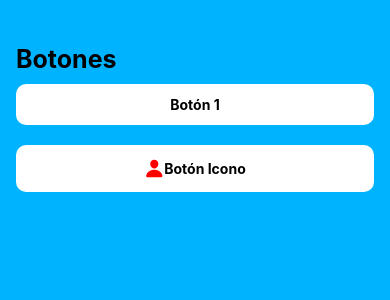
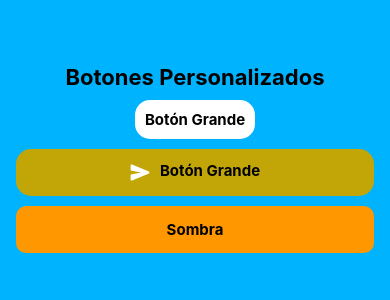
Before and after one commit to Diegocruz040708/Fundamentos_expo, a React Native app: screen / in a window 390 px wide. Shown: the top 300 px of the page. Built offline with nearby package versions, Linux system fonts and the light colour scheme.

Commit message:
"6. Creando botones V2"

```diff
--- a/App.js
+++ b/App.js
@@ -1,8 +1,10 @@
-import Home from './src/pages/Home';
-import Botones from './src/pages/Butones';
+//import Home from './src/pages/Home';
+//import Botones from './src/pages/Butones';
+import BotonesV2 from './src/pages/BotonesV2';
 export default function App() {
   return (
     //<Home/>
-    <Botones/>
+    //<Botones/>
+    <BotonesV2/>
   );
 }
--- /dev/null
+++ b/src/pages/BotonesV2.js
@@ -0,0 +1,82 @@
+import { Text, View, StyleSheet, Platform, StatusBar, TouchableOpacity } from 'react-native';
+import { Ionicons } from '@expo/vector-icons';
+
+export default function BotonesV2() {
+  return (
+    <View style={style.mainS}>
+        <Text style={style.title} >Botones Personalizados</Text>
+        {/* Botón grande */}
+        <TouchableOpacity style={style.botonGrande}>
+            <Text style={style.textoBoton}>Botón Grande</Text>
+        </TouchableOpacity>
+        {/* Botón grande con icono */}
+        <TouchableOpacity style={style.botonConIcono}>
+            <Ionicons name="send" size={20} color={'#fff'} style={style.IconoIzquierda} />
+            <Text style={style.textoBoton}>Botón Grande</Text>
+        </TouchableOpacity>
+         {/* Botón grande sombreado */}
+        <TouchableOpacity style={[style.botonSombreado, style.sombra]}>
+            <Text style={style.textoBoton}>Sombra</Text>
+        </TouchableOpacity>
+    </View>
+  );
+}
+
+const style = StyleSheet.create({
+    mainS: {
+        flex: 1,
+        backgroundColor: '#00b3ff',
+        paddingTop: Platform.OS === 'android' ? StatusBar.currentHeight : 44,
+        padding: 16,
+    },
+    title: {
+        fontSize: 22,
+        fontWeight: 'bold',
+        marginTop: 20,
+        textAlign: 'center',
+    },
+    textoBoton: {
+        color: '#000000',
+        fontWeight: 'bold',
+        fontSize: 15,
+        textAlign: 'center',
+    },
+    botonGrande: {
+        backgroundColor: '#fff',
+        padding: 10,
+        borderRadius: 15,
+        marginTop: 10,
+        alignSelf: 'center',
+    },
+    botonConIcono: {
+        backgroundColor: '#c2a608',
+        marginTop: 10,
+        flexDirection: 'row',
+        justifyContent: 'center',
+        paddingVertical: 12,
+        borderRadius: 15,
+    },
+    IconoIzquierda: {
+        marginRight: 10,
+    },
+    botonSombreado: {
+        marginTop: 10,
+        backgroundColor: '#ff9800',
+        paddingVertical: 14,
+        borderRadius: 10,
+        marginBottom: 15,
+    },
+    sombra: {
+        ...Platform.select({
+            android: {
+                elevation: 6,
+            },
+            ios: {
+                shadowColor: '#000',
+                shadowOffset: { width: 0, height: 2 },
+                shadowOpacity: 0.3,
+                shadowRadius: 4,
+            },
+        }),
+    },
+});
--- a/src/pages/Butones.js
+++ b/src/pages/Butones.js
@@ -13,6 +13,11 @@
         <TouchableOpacity style={style.botonIcono}>
             <Ionicons name="person" size={20} style={style.IconB} />
             <Text style={style.text}>Botón Icono</Text>
+        </TouchableOpacity>
+        {/* Botón 3 */}
+        <TouchableOpacity style={style.botonIcono}>
+            <Text style={style.text}>Siguiente</Text>
+            <Ionicons name="home" size={20} style={style.IconB} />
         </TouchableOpacity>
     </View>
   );
```
